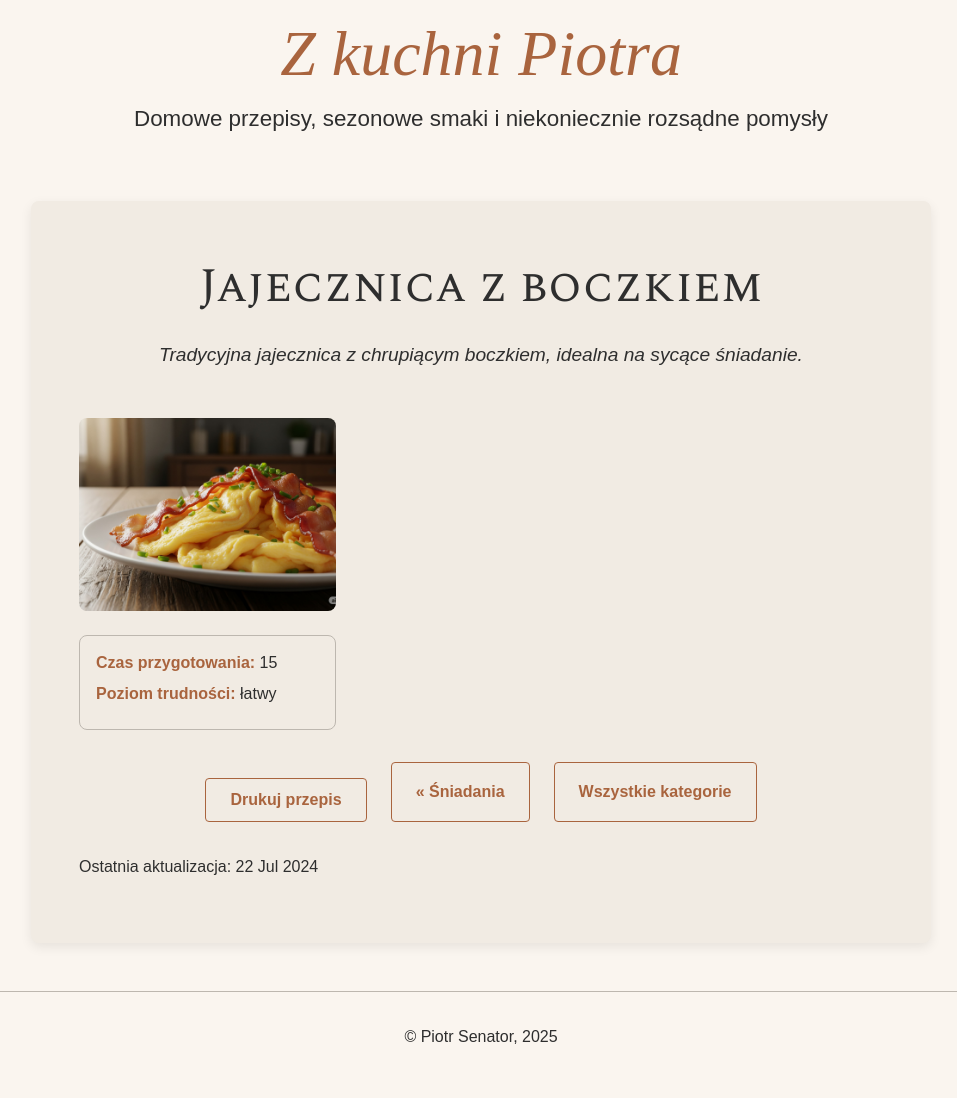
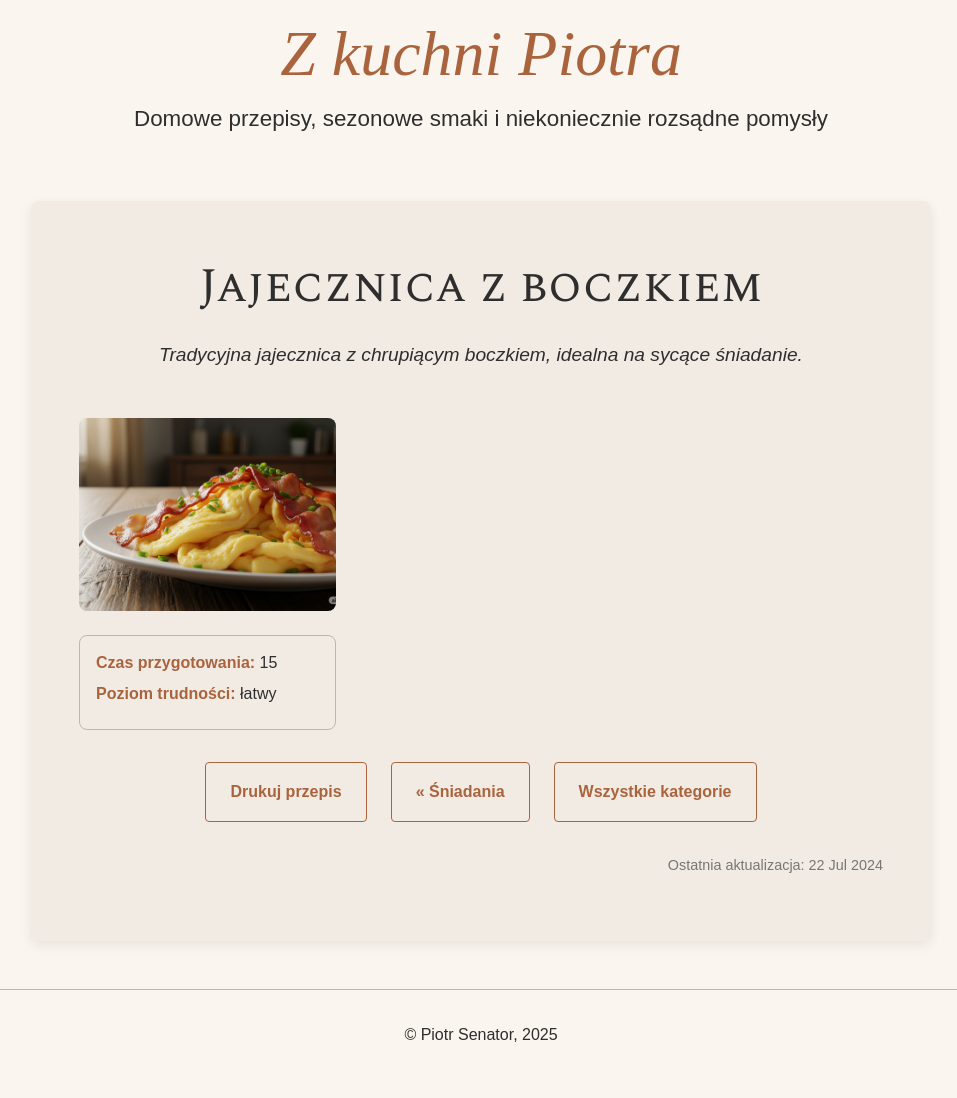
Before and after one commit to piotrsenator/kuchnia, a Jekyll site: the page built from _recipes/jajecznica-z-boczkiem.md, in a window 1280 px wide. Shown: the whole page, without its empty margins (159-1116 px from the left). Built offline with Jekyll 4.4.1, drawn with Linux system fonts in a browser that asks for light colours; some web fonts are replaced.

Commit message:
Update style.css

```diff
--- a/assets/css/style.css
+++ b/assets/css/style.css
@@ -571,24 +571,6 @@ blockquote {
     font-weight: var(--font-weight-semibold); /* Zachowaj zmienną dla wagi czcionki */
 }
 
-.print-button {
-    /* Stylizacja przycisku drukowania - użyj istniejących klas dla spójności */
-    display: inline-block;
-    padding: var(--spacing-xs) var(--spacing-md);
-    margin-top: var(--spacing-sm);
-    background-color: var(--color-primary);
-    color: var(--color-background-light);
-    border: none;
-    border-radius: var(--border-radius-sm);
-    cursor: pointer;
-    font-size: 1rem;
-    text-decoration: none;
-    transition: background-color 0.3s ease;
-}
-
-.print-button:hover {
-    background-color: var(--color-primary-dark);
-}
 
 /* Sekcja Składniki - PO PRAWEJ */
 .recipe-ingredients {
@@ -645,6 +627,15 @@ blockquote {
     padding-top: var(--spacing-xs);
     border-top: 1px solid var(--color-border); /* Opcjonalna linia oddzielająca */
 }
+
+/* Nowa sekcja: Meta dane przepisu (stopka) */
+.recipe-footer-meta {
+    text-align: right; /* Wyrównaj datę do prawej */
+    margin-top: 20px;
+    font-size: 0.9em;
+    color: #777;
+}
+
 /* ==========================================================================
    4.3. Style Stron Notatek (Zoptymalizowane)
    ========================================================================== */
```
